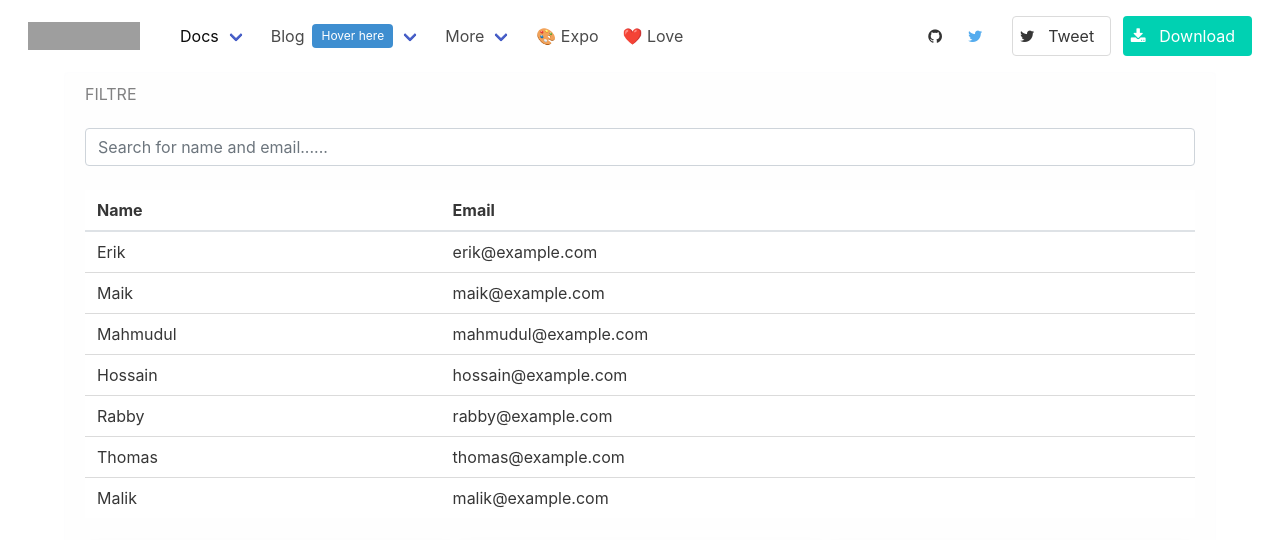
After one commit to TheMaxium69/PalaisDeLaSneaks-WebSite, a PHP site: page /filtre.php in a window 1280 px wide. The commit adds this page. Shown: the top 540 px of the page. Run offline with PHP 8.4, Linux system fonts and the light colour scheme; grey boxes are pictures that could not be loaded.

Commit message:
Filtre et gitignore

```diff
--- a/extension/link.phtml
+++ b/extension/link.phtml
@@ -1,2 +1,3 @@
 <link rel="stylesheet" type="text/css" media="screen" href="css/all.css">
 <link rel="stylesheet" type="text/css" media="screen" href="css/index.css">
+<link rel="stylesheet" type="text/css" media="screen" href="css/filtre.css">
--- /dev/null
+++ b/filtre.php
@@ -0,0 +1,81 @@
+<?php include "app/app.php"; $page = 86; head($page); ?>
+<body> <header> <?php navbar($page); ?> </header>
+
+<main>
+
+<div class="container alert alert-light">
+    <h2>FILTRE</h2>
+    <br>
+        <input id="search" type="text" class="form-control"  placeholder="Search for name and email......">
+    <br>
+
+<table class="table">
+  <thead>
+    <tr>
+      <th>Name</th>
+      <th>Email</th>
+    </tr>
+  </thead>
+  <tbody id="table">
+    <tr>
+      <td>Erik</td>
+      <td>erik@example.com</td>
+    </tr>
+    <tr>
+      <td>Maik</td>
+      <td>maik@example.com</td>
+    </tr>
+    <tr>
+      <td>Mahmudul</td>
+      <td>mahmudul@example.com</td>
+    </tr>
+    <tr>
+      <td>Hossain</td>
+      <td>hossain@example.com</td>
+    </tr>
+    <tr>
+      <td>Rabby</td>
+      <td>rabby@example.com</td>
+    </tr>
+    <tr>
+      <td>Thomas</td>
+      <td>thomas@example.com</td>
+    </tr>
+    <tr>
+      <td>Malik</td>
+      <td>malik@example.com</td>
+    </tr>
+  </tbody>
+</table>
+
+<div class="card-group">
+  <div class="card">
+    <img src="..." class="card-img-top" alt="...">
+    <div class="card-body">
+      <h5 class="card-title">Card title</h5>
+      <p class="card-text">This is a wider card with supporting text below as a natural lead-in to additional content. This content is a little bit longer.</p>
+      <p class="card-text"><small class="text-muted">Last updated 3 mins ago</small></p>
+    </div>
+  </div>
+  <div class="card">
+    <img src="..." class="card-img-top" alt="...">
+    <div class="card-body">
+      <h5 class="card-title">Card title</h5>
+      <p class="card-text">This card has supporting text below as a natural lead-in to additional content.</p>
+      <p class="card-text"><small class="text-muted">Last updated 3 mins ago</small></p>
+    </div>
+  </div>
+  <div class="card">
+    <img src="..." class="card-img-top" alt="...">
+    <div class="card-body">
+      <h5 class="card-title">Card title</h5>
+      <p class="card-text">This is a wider card with supporting text below as a natural lead-in to additional content. This card has even longer content than the first to show that equal height action.</p>
+      <p class="card-text"><small class="text-muted">Last updated 3 mins ago</small></p>
+    </div>
+  </div>
+</div>
+
+</main>
+
+<script src="javascript/filtre.js"></script>
+</body> </html>
--- /dev/null
+++ b/javascript/filtre.js
@@ -0,0 +1,9 @@
+$("#search").on("keyup", function() {
+    var value = $(this).val().toLowerCase();
+    $("#table tr").filter(function() {
+      $(this).toggle($(this).text().toLowerCase().indexOf(value) > -1)
+    });
+    $("card-title").filter(function() {
+        $(this).toggle($(this).text().toLowerCase().indexOf(value) > -1)
+      });
+  });
```
Also changed, not shown: css/filtre.css (added), 1 other file.
